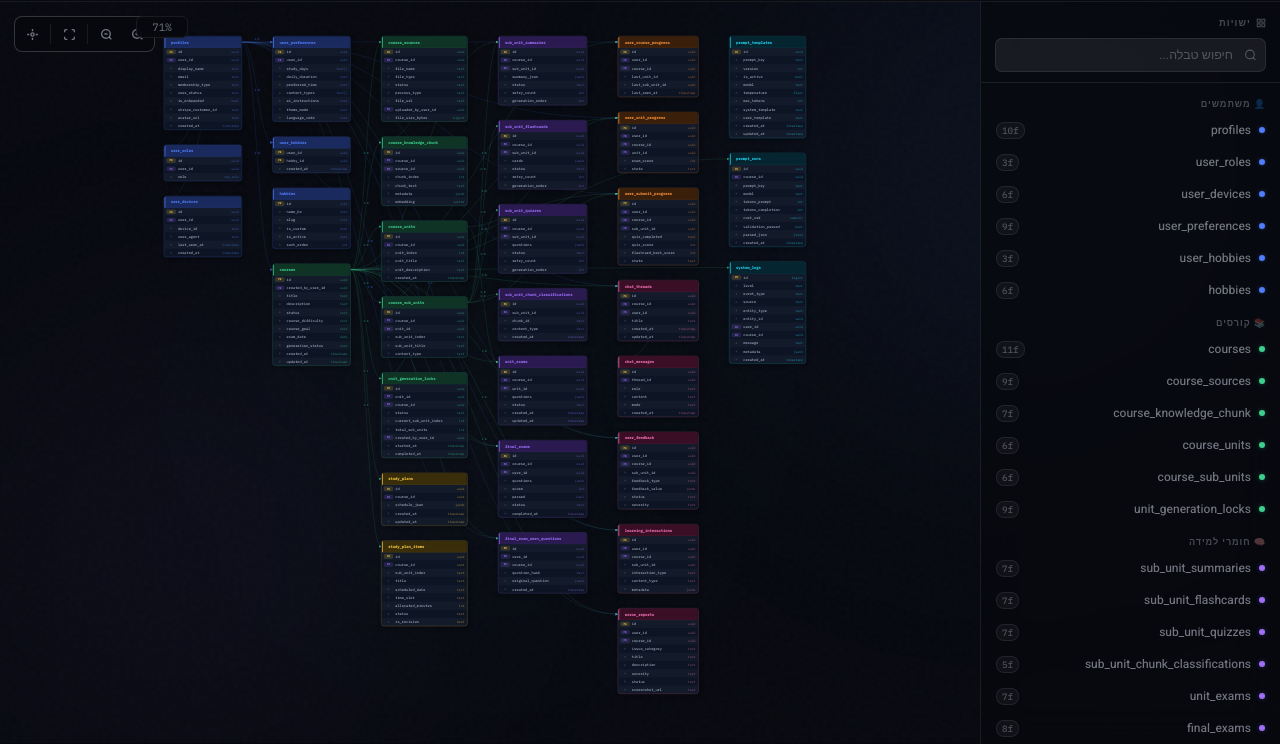
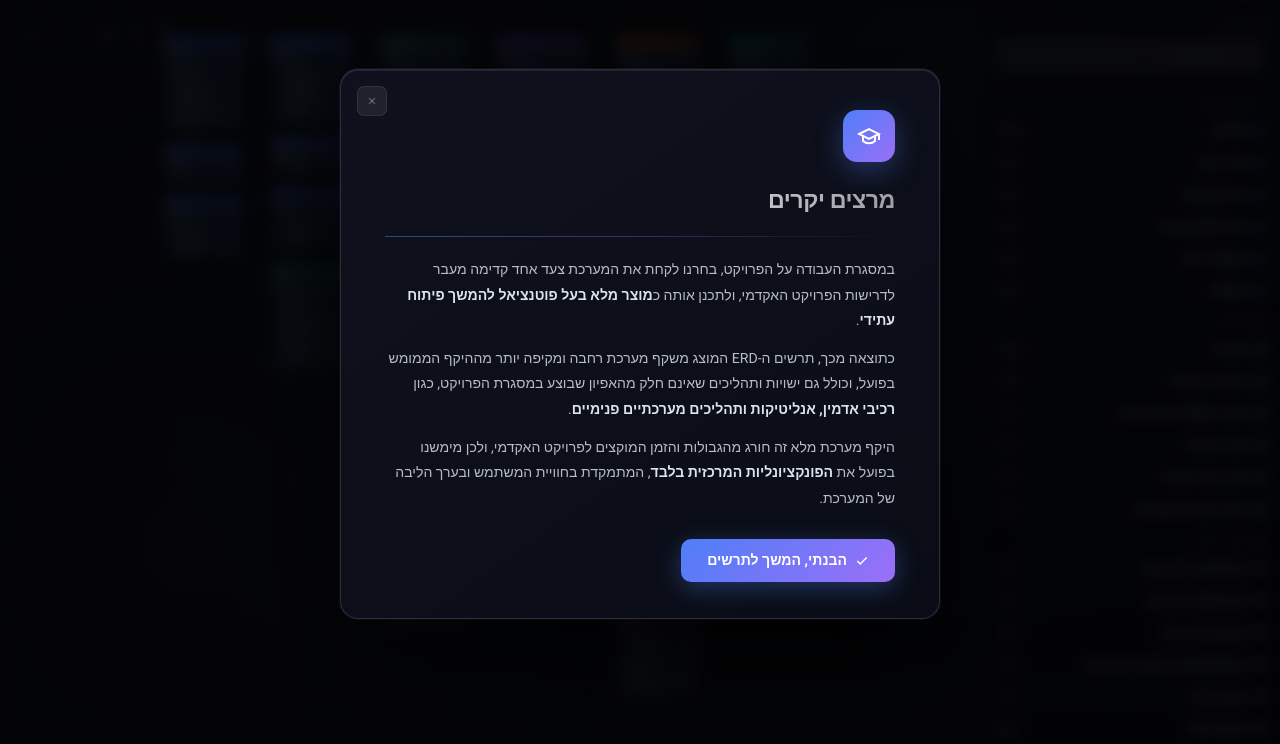
Before and after one commit to AvivMal/learninGoERD-V2, a plain HTML site: page index.html in a window 1280 px wide. Shown: the part 56-800 px from the top of the page. Drawn offline with Linux system fonts and the light colour scheme.

Commit message:
Update index.html

```diff
--- a/index.html
+++ b/index.html
@@ -129,6 +129,36 @@ aside{border-left:1px solid var(--border);background:rgba(7,9,15,.72);backdrop-f
 .rtag:hover{background:var(--s2);color:var(--text)}
 @keyframes fadeUp{from{opacity:0;transform:translateY(5px)}to{opacity:1;transform:translateY(0)}}
 .anim{animation:fadeUp .2s ease forwards}
+/* ── Welcome Modal ── */
+@keyframes modalIn{from{opacity:0;transform:translateY(28px) scale(.97)}to{opacity:1;transform:translateY(0) scale(1)}}
+#welcome-overlay{position:fixed;inset:0;z-index:100;display:flex;align-items:center;justify-content:center;
+  background:rgba(0,0,0,.65);backdrop-filter:blur(8px);padding:20px}
+#welcome-modal{position:relative;max-width:600px;width:100%;background:linear-gradient(145deg,rgba(15,18,30,.98),rgba(10,13,22,.98));
+  border:1px solid rgba(255,255,255,.13);border-radius:18px;padding:40px 44px 36px;
+  box-shadow:0 40px 100px rgba(0,0,0,.7),0 0 0 1px rgba(79,126,248,.12),inset 0 1px 0 rgba(255,255,255,.07);
+  animation:modalIn .4s cubic-bezier(.22,1,.36,1) forwards;direction:rtl}
+.wm-deco{width:52px;height:52px;border-radius:14px;background:linear-gradient(135deg,var(--accent),var(--purple));
+  display:flex;align-items:center;justify-content:center;margin-bottom:22px;
+  box-shadow:0 8px 28px rgba(79,126,248,.35)}
+.wm-title{font-size:1.45rem;font-weight:800;letter-spacing:-.02em;
+  background:linear-gradient(90deg,#fff 30%,rgba(255,255,255,.6));
+  -webkit-background-clip:text;background-clip:text;-webkit-text-fill-color:transparent;margin-bottom:18px}
+.wm-divider{height:1px;background:linear-gradient(90deg,rgba(79,126,248,.5),rgba(155,111,247,.3),transparent);
+  margin-bottom:20px}
+.wm-body{font-size:.88rem;line-height:1.82;color:rgba(221,226,240,.82);display:flex;flex-direction:column;gap:12px}
+.wm-body p{margin:0}
+.wm-body strong{color:var(--text);font-weight:700}
+.wm-footer{margin-top:28px;display:flex;justify-content:flex-start}
+.wm-btn{display:inline-flex;align-items:center;gap:8px;background:linear-gradient(135deg,var(--accent),var(--purple));
+  border:none;border-radius:10px;padding:11px 26px;font-family:'Heebo',sans-serif;font-size:.88rem;
+  font-weight:700;color:#fff;cursor:pointer;transition:opacity .15s,transform .1s;
+  box-shadow:0 6px 24px rgba(79,126,248,.35)}
+.wm-btn:hover{opacity:.88;transform:translateY(-1px)}
+.wm-btn:active{transform:translateY(0)}
+.wm-close{position:absolute;top:16px;left:16px;width:30px;height:30px;border-radius:7px;
+  background:var(--s2);border:1px solid var(--border);display:flex;align-items:center;
+  justify-content:center;color:var(--muted);cursor:pointer;transition:all .12s}
+.wm-close:hover{background:var(--s3);color:var(--text)}
 </style>
 </head>
 <body>
@@ -180,6 +210,32 @@ aside{border-left:1px solid var(--border);background:rgba(7,9,15,.72);backdrop-f
 </div>
 </div>
 <div id="sidebar-backdrop" onclick="closeSidebar()"></div>
+
+<!-- Welcome Modal -->
+<div id="welcome-overlay" onclick="if(event.target===this)closeWelcome()">
+  <div id="welcome-modal">
+    <button class="wm-close" onclick="closeWelcome()" aria-label="סגור">
+      <svg width="12" height="12" viewBox="0 0 24 24" fill="none" stroke="currentColor" stroke-width="2.5"><line x1="18" y1="6" x2="6" y2="18"/><line x1="6" y1="6" x2="18" y2="18"/></svg>
+    </button>
+    <div class="wm-deco">
+      <svg width="24" height="24" viewBox="0 0 24 24" fill="none" stroke="white" stroke-width="2"><path d="M22 10v6M2 10l10-5 10 5-10 5z"/><path d="M6 12v5c3 3 9 3 12 0v-5"/></svg>
+    </div>
+    <div class="wm-title">מרצים יקרים</div>
+    <div class="wm-divider"></div>
+    <div class="wm-body">
+      <p>במסגרת העבודה על הפרויקט, בחרנו לקחת את המערכת צעד אחד קדימה מעבר לדרישות הפרויקט האקדמי, ולתכנן אותה כ<strong>מוצר מלא בעל פוטנציאל להמשך פיתוח עתידי</strong>.</p>
+      <p>כתוצאה מכך, תרשים ה-ERD המוצג משקף מערכת רחבה ומקיפה יותר מההיקף הממומש בפועל, וכולל גם ישויות ותהליכים שאינם חלק מהאפיון שבוצע במסגרת הפרויקט, כגון <strong>רכיבי אדמין, אנליטיקות ותהליכים מערכתיים פנימיים</strong>.</p>
+      <p>היקף מערכת מלא זה חורג מהגבולות והזמן המוקצים לפרויקט האקדמי, ולכן מימשנו בפועל את <strong>הפונקציונליות המרכזית בלבד</strong>, המתמקדת בחוויית המשתמש ובערך הליבה של המערכת.</p>
+    </div>
+    <div class="wm-footer">
+      <button class="wm-btn" onclick="closeWelcome()">
+        <svg width="14" height="14" viewBox="0 0 24 24" fill="none" stroke="currentColor" stroke-width="2.5"><polyline points="20 6 9 17 4 12"/></svg>
+        הבנתי, המשך לתרשים
+      </button>
+    </div>
+  </div>
+</div>
+
 <script>
 // ================================================================
 // DATA
@@ -667,6 +723,8 @@ renderDiagram();
 function toggleSidebar(){const a=document.querySelector('aside');a.classList.contains('open')?closeSidebar():openSidebar();}
 function openSidebar(){document.querySelector('aside').classList.add('open');document.getElementById('sidebar-backdrop').classList.add('visible');document.body.style.overflow='hidden';}
 function closeSidebar(){document.querySelector('aside').classList.remove('open');document.getElementById('sidebar-backdrop').classList.remove('visible');document.body.style.overflow='';}
+function closeWelcome(){const o=document.getElementById('welcome-overlay');o.style.transition='opacity .25s';o.style.opacity='0';setTimeout(()=>o.remove(),260);}
+document.addEventListener('keydown',e=>{if(e.key==='Escape'){const o=document.getElementById('welcome-overlay');if(o)closeWelcome();}});
 </script>
 </body>
 </html>
```
